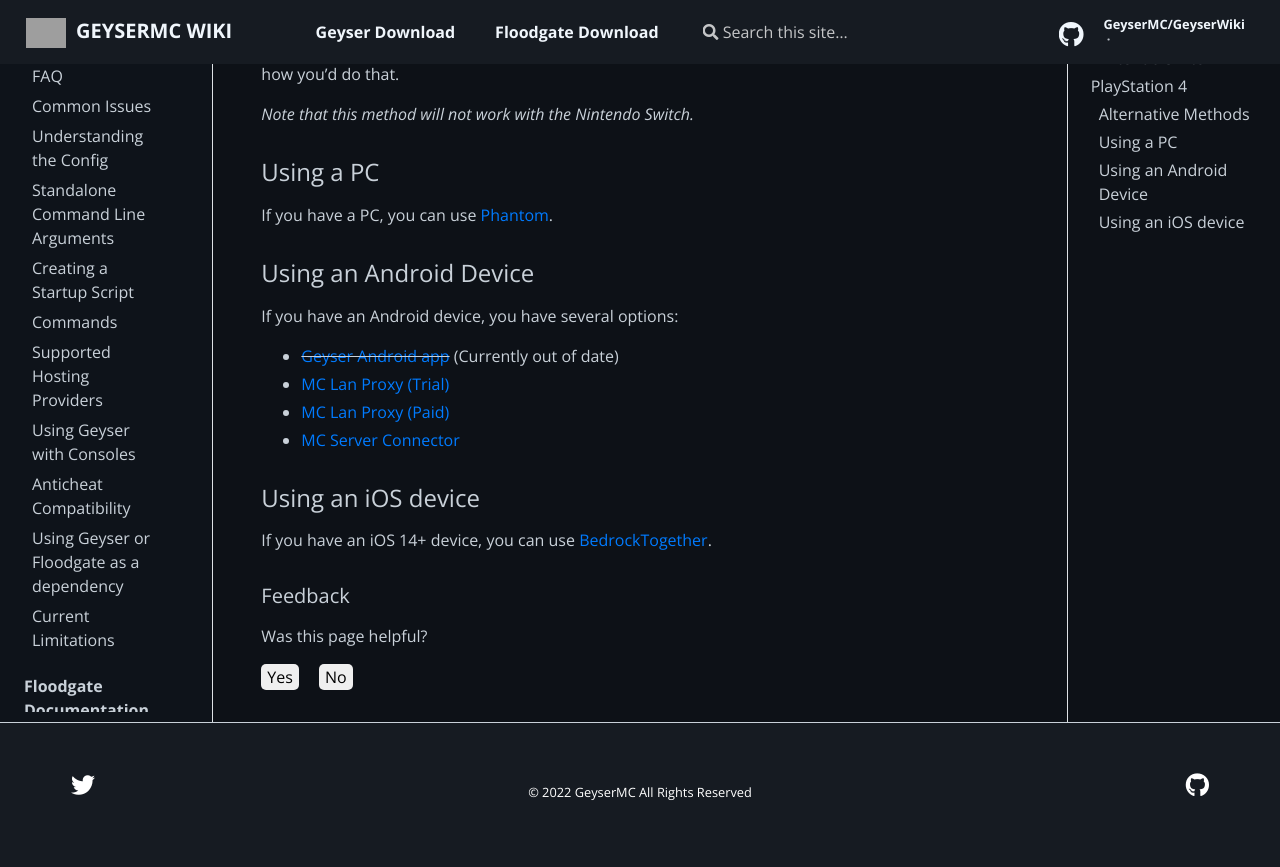
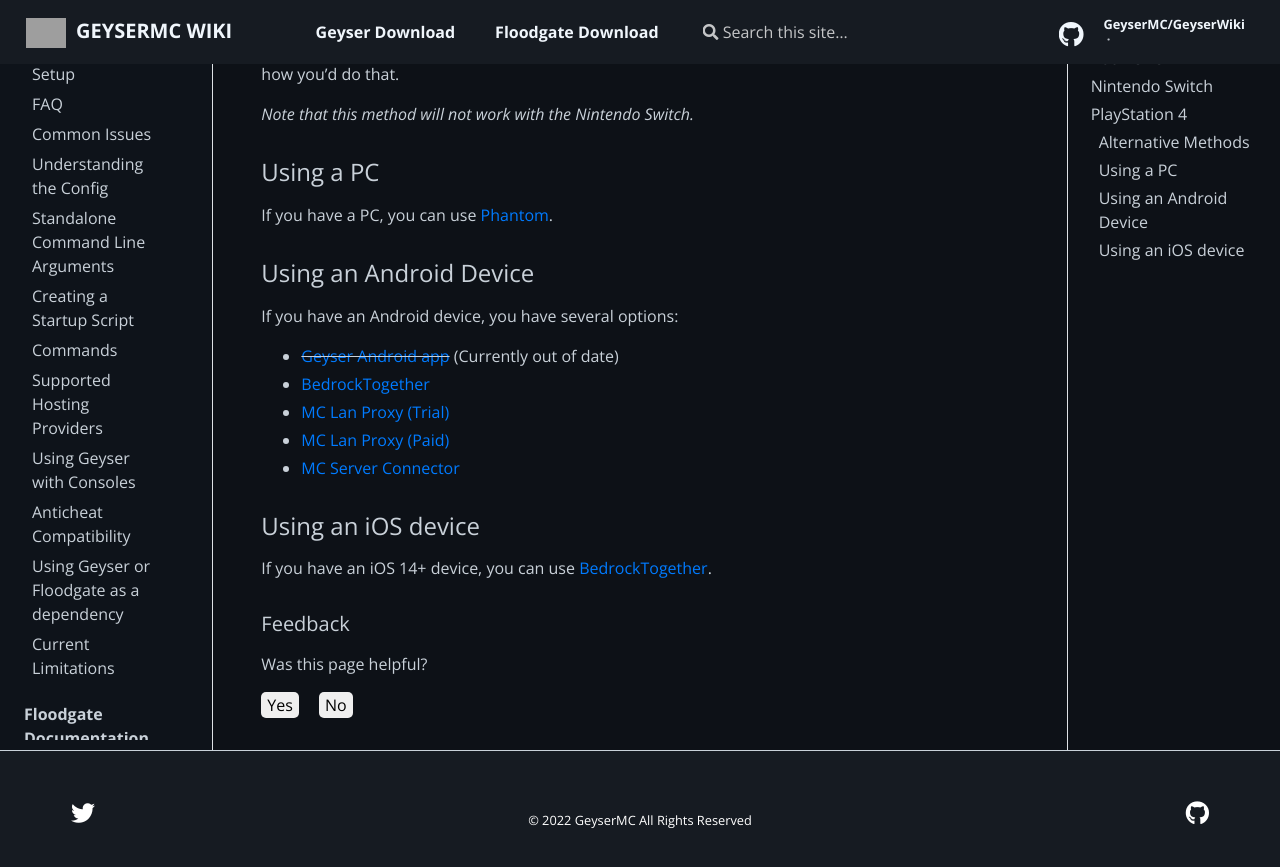
Before and after one commit to GeyserMC/GeyserWiki, a Jekyll site: the page built from _docs/geyser/using-geyser-with-consoles.md, in a window 1280 px wide and 900 px high, scrolled down 1762 px. Shown: the top 867 px of the window. Built offline with Jekyll 4.4.1, drawn with Linux system fonts in a browser that asks for light colours; grey boxes are pictures that could not be loaded.

Commit message:
Add Android BedrockTogether

```diff
--- a/_docs/geyser/using-geyser-with-consoles.md
+++ b/_docs/geyser/using-geyser-with-consoles.md
@@ -44,6 +44,7 @@
 ### Using an Android Device
 If you have an Android device, you have several options:
 - ~~[Geyser Android app](https://github.com/GeyserMC/GeyserAndroid)~~ (Currently out of date)
+- [BedrockTogether](https://play.google.com/store/apps/details?id=pl.extollite.bedrocktogetherapp)
 - [MC Lan Proxy (Trial)](https://play.google.com/store/apps/details?id=com.luzenna.mineproxydroidtrial)
 - [MC Lan Proxy (Paid)](https://play.google.com/store/apps/details?id=com.luzenna.mineproxydroid)
 - [MC Server Connector](https://play.google.com/store/apps/details?id=com.smokiem.mcserverconnector)
```
